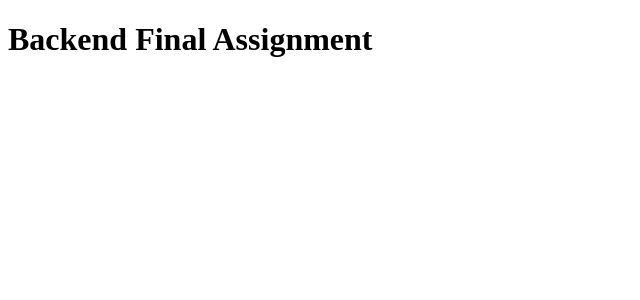
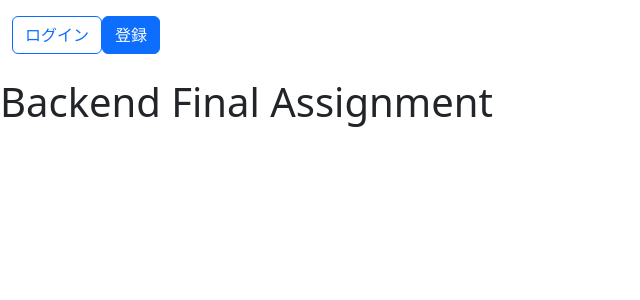
Before and after one commit to shinonome-inc/backend-final-assignment-hanaka, a Django app: page /index/ in a window 1280 px wide. Shown: the top 300 px of the page, without its empty margins (0-640 px from the left). Run offline with Django 4.2, Linux system fonts and the light colour scheme.

Commit message:
登録/ログインボタンの実装とindex.htmlの修正

```diff
--- a/templates/base.html
+++ b/templates/base.html
@@ -20,9 +20,22 @@
             {% block header %}
             {% endblock header %}
         </h1>
-        {% if request.user.is_authenticated %}
-        <a href="{% url 'accounts:logout' %}" class="btn btn-primary">ログアウト</a>
-        {% endif %}
+
+        <nav class="navbar navbar-expand-lg navbar-right bg-right">
+            <form class="container-fluid justify-content-start">
+                <!-- <div class=”container(container-fluid)”> -->
+                {% if request.user.is_authenticated %}
+                <p class="nav-link"><a href="{% url 'accounts:logout' %}"><button type="button"
+                            class="btn btn-outline-primary">ログアウト</button></a></p>
+                {% else %}
+                <p class="nav-link"><a href="{% url 'accounts:login' %}"><button type="button"
+                            class="btn btn-outline-primary">ログイン</button></a></p>
+                <p class="nav-link"><a href="{% url 'accounts:signup' %}"><button type="button"
+                            class="btn btn-primary">登録</button></a></p>
+                {% endif %}
+                <!-- </div> -->
+            </form>
+        </nav>
         {% block content %}
         {% endblock content %}
 
--- a/templates/welcome/index.html
+++ b/templates/welcome/index.html
@@ -1,10 +1,9 @@
-<!DOCTYPE html>
-<html lang="ja">
-<head>
-  <meta charset="UTF-8">
-  <title>WELCOME</title>
-</head>
-<body>
+{% extends "base.html" %}
+
+{% block title %} WELCOME {% endblock %}
+
+{% block content %}
+<div>
   <h1>Backend Final Assignment</h1>
-</body>
-</html>
+</div>
+{% endblock %}
```
